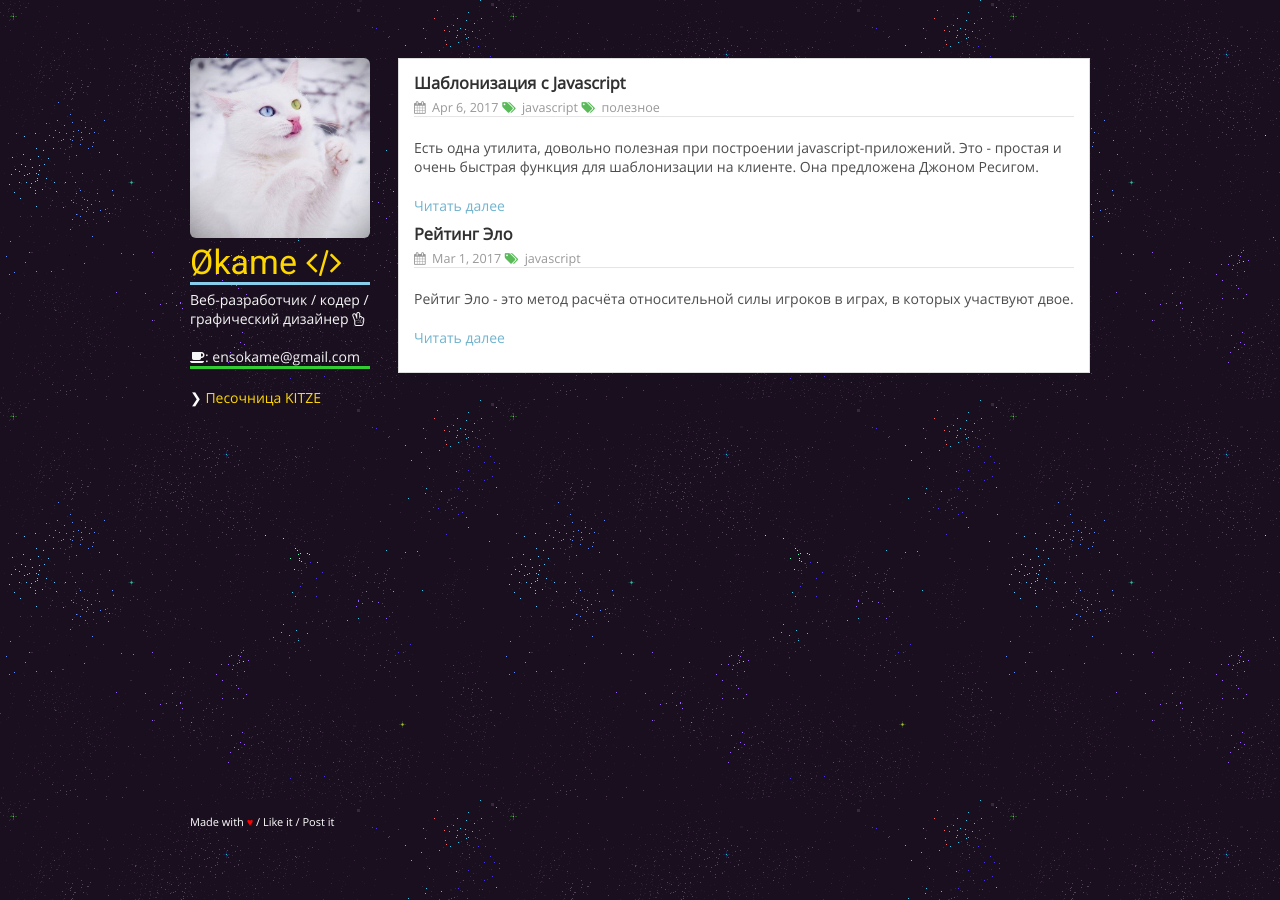
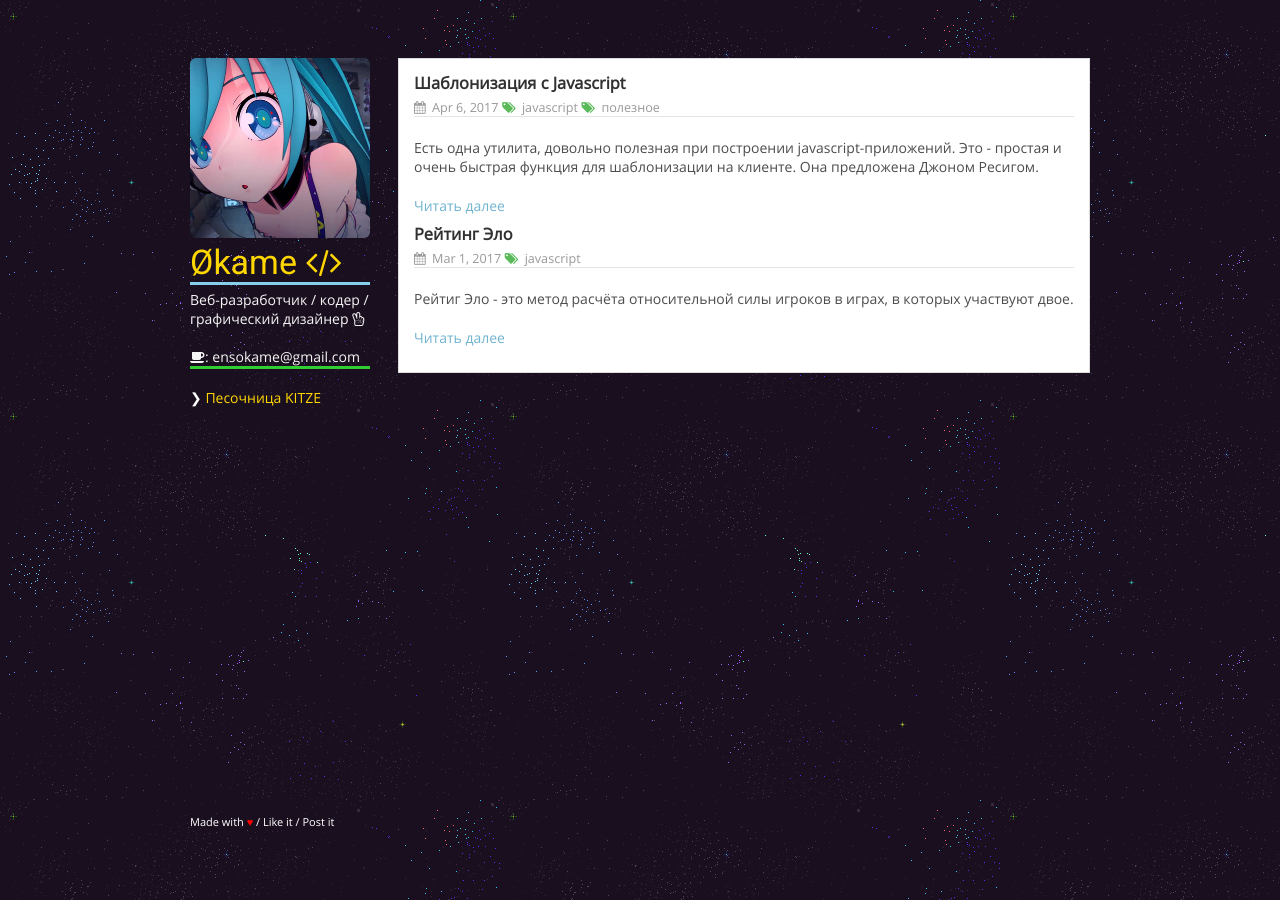
Before and after one commit to IOEnso/ioenso.github.io, a Jekyll site: the page built from index.html, in a window 1280 px wide. Built offline with Jekyll 4.4.1, drawn with Linux system fonts in a browser that asks for light colours.

Commit message:
Update _config.yml

```diff
--- a/_config.yml
+++ b/_config.yml
@@ -1,7 +1,7 @@
 name: Økame
 description: Веб-разработчик / кодер / графический дизайнер
 
-avatar: /assets/img/avatar.jpg
+avatar: /assets/img/hatsuneav.jpg
 
 footer-links:
   dribbble:
```
